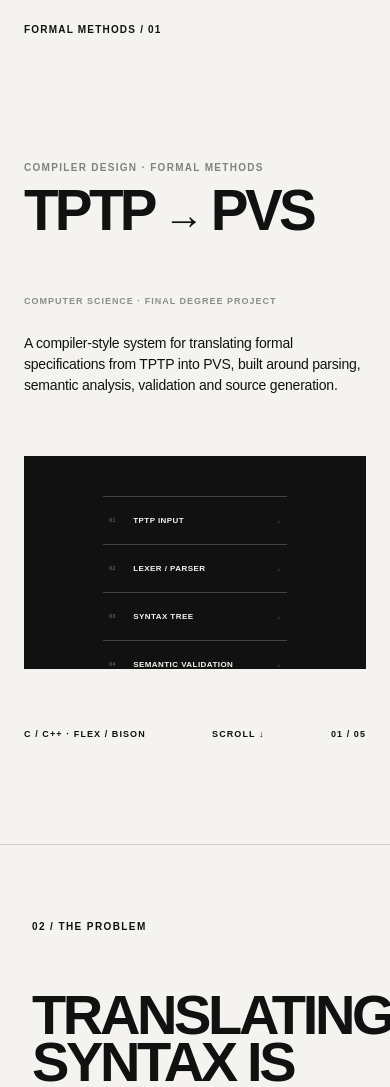
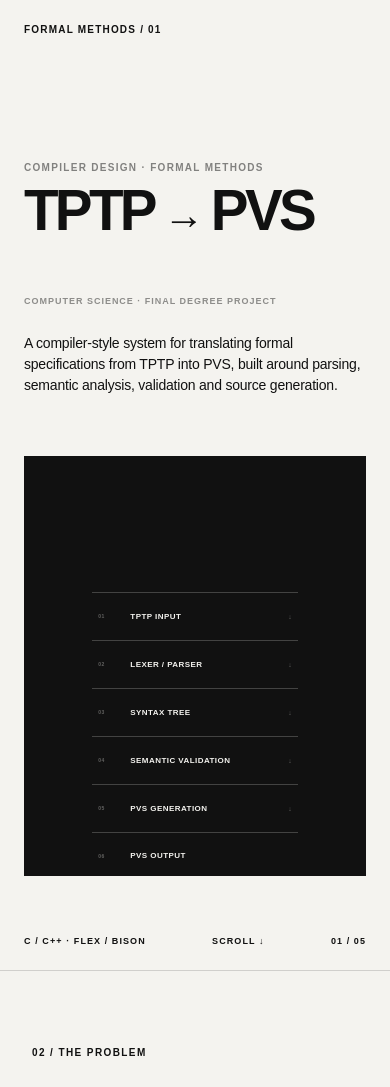
Before and after one commit to Josebarcena/PersonalPage, a React (Vite) app: page /work/tptp-pvs in a window 390 px wide. Shown: the top 1087 px of the page. Built offline with nearby package versions, Linux system fonts and the light colour scheme.

Commit message:
fix: IOS layout

```diff
--- a/src/styles/case-study.css
+++ b/src/styles/case-study.css
@@ -21,7 +21,7 @@
     display: grid;
 
     grid-template-columns:
-        minmax(220px, 0.8fr)
+        minmax(110px, 0.35fr)
         minmax(400px, 1.25fr)
         minmax(420px, 1.35fr);
 
@@ -163,9 +163,10 @@
     grid-row: 2;
 
     align-self: center;
-    justify-self: end;
+    justify-self: stretch;
 
-    width: min(100%, 560px);
+    width: 100%;
+    max-width: 620px;
     height: min(68vh, 680px);
 
     position: relative;
--- a/src/styles/projects.css
+++ b/src/styles/projects.css
@@ -38,7 +38,7 @@
     font-weight: 600;
 
     padding-right: 18px;
-    letter-spacing: 0.08em;
+    letter-spacing: 0.07em;
 }
 
 .projects__heading {
--- a/src/styles/projects/project-responsive.css
+++ b/src/styles/projects/project-responsive.css
@@ -183,15 +183,16 @@
 
         position: relative;
 
-        width: 100%;
+        width: calc(100% + 22px);
         max-width: none;
 
         height: auto;
-        min-height: 0;
+        min-height: clamp(380px, 60vw, 520px);
 
         aspect-ratio: auto;
 
         margin-top: 42px;
+        margin-left: -22px;
 
         overflow: hidden;
     }
@@ -278,6 +279,7 @@
 
     .tptp-visual__step-arrow {
         font-size: 8px;
+        margin-left: auto;
     }
 
     .tptp-visual__footer {
@@ -471,8 +473,8 @@
 
         width: 100%;
         height: auto;
-        min-height: 0;
 
+        min-height: 420px;
         aspect-ratio: 16 / 10;
 
         margin-top: 48px;
@@ -484,15 +486,20 @@
         width: 100%;
         height: 100%;
 
-        align-items: flex-start;
+        display: flex;
+        align-items: center;
         justify-content: center;
 
-        padding-top: 40px;
-        padding-bottom: 24px;
+        padding:
+                clamp(24px, 4vh, 40px)
+                20px;
+
+        box-sizing: border-box;
     }
 
     .case-hero__visual .tptp-visual__pipeline {
         width: 68%;
+        max-width: 100%;
     }
 
     .case-hero__visual .tptp-visual__step {
@@ -501,9 +508,11 @@
         padding: 0 6px;
 
         grid-template-columns:
-            24px
-            minmax(0, 1fr)
-            12px;
+        24px
+        minmax(0, 1fr)
+        auto;
+
+        column-gap: 8px;
     }
 
     .case-hero__visual .tptp-visual__step-name {
@@ -517,6 +526,7 @@
 
     .case-hero__visual .tptp-visual__step-arrow {
         font-size: 7px;
+        margin-left: auto;
     }
     .case-outcome {
         width: 100%;
```
